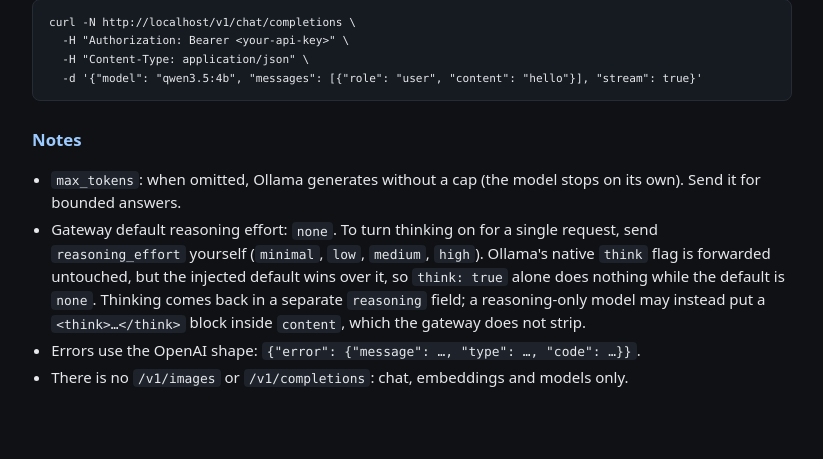
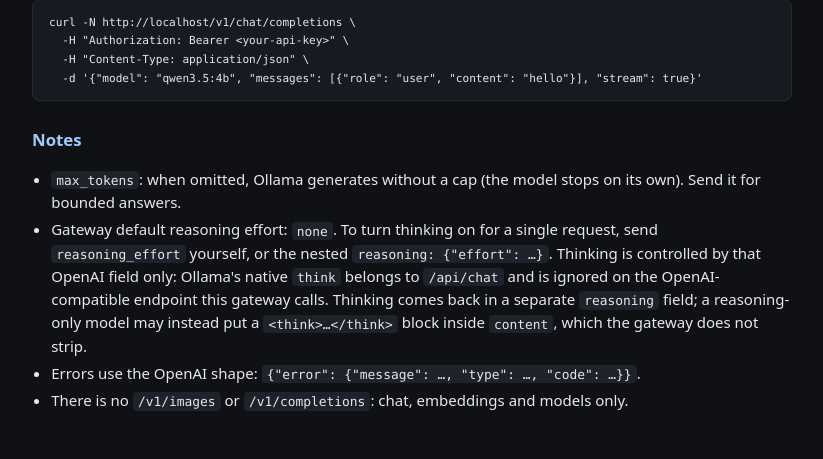
Before and after one commit to WanderleeDev/llm-gateway, a FastAPI app: page / in a window 1280 px wide. Shown: the part 1408-1867 px from the top of the page, without its empty margins (228-1051 px from the left). Before the commit the page ends 1795 px from the top, so only its background shows below. Run offline with FastAPI, Linux system fonts and the light colour scheme; parts of the project's set-up code (start-up, migrations or seed data) failed here and were passed over.

Commit message:
docs: correct why Ollama's think flag does nothing through the gateway
The previous note blamed precedence between the injected
reasoning_effort=none and think:true. That is not what happens: `think`
is not a field of the OpenAI-compatible /v1/chat/completions endpoint at
all, so it is dropped as an unknown key regardless of the default.
`think: false` through /v1 still produced 184 reasoning tokens, while the
same flag on /api/chat produced 2.

Also record that qwen3.5:4b is boolean-only (thinking.values: [false,
true]), so low/medium/high all mean "on" for this model, and that the
nested reasoning.effort form works too.

```diff
--- a/app/templates/usage.html
+++ b/app/templates/usage.html
@@ -120,7 +120,7 @@ print(len(r.data), len(r.data[0].embedding))</code></pre>
   <h2>Notes</h2>
   <ul>
     <li><code>max_tokens</code>: when omitted, Ollama generates without a cap (the model stops on its own). Send it for bounded answers.</li>
-    <li>Gateway default reasoning effort: <code>{{ default_reasoning_effort }}</code>. To turn thinking on for a single request, send <code>reasoning_effort</code> yourself (<code>minimal</code>, <code>low</code>, <code>medium</code>, <code>high</code>). Ollama's native <code>think</code> flag is forwarded untouched, but the injected default wins over it, so <code>think: true</code> alone does nothing while the default is <code>none</code>. Thinking comes back in a separate <code>reasoning</code> field; a reasoning-only model may instead put a <code>&lt;think&gt;…&lt;/think&gt;</code> block inside <code>content</code>, which the gateway does not strip.</li>
+    <li>Gateway default reasoning effort: <code>{{ default_reasoning_effort }}</code>. To turn thinking on for a single request, send <code>reasoning_effort</code> yourself, or the nested <code>reasoning: {"effort": …}</code>. Thinking is controlled by that OpenAI field only: Ollama's native <code>think</code> belongs to <code>/api/chat</code> and is ignored on the OpenAI-compatible endpoint this gateway calls. Thinking comes back in a separate <code>reasoning</code> field; a reasoning-only model may instead put a <code>&lt;think&gt;…&lt;/think&gt;</code> block inside <code>content</code>, which the gateway does not strip.</li>
     <li>Errors use the OpenAI shape: <code>{"error": {"message": …, "type": …, "code": …}}</code>.</li>
     <li>There is no <code>/v1/images</code> or <code>/v1/completions</code>: chat, embeddings and models only.</li>
   </ul>
```
Also changed, not shown: README.md.
